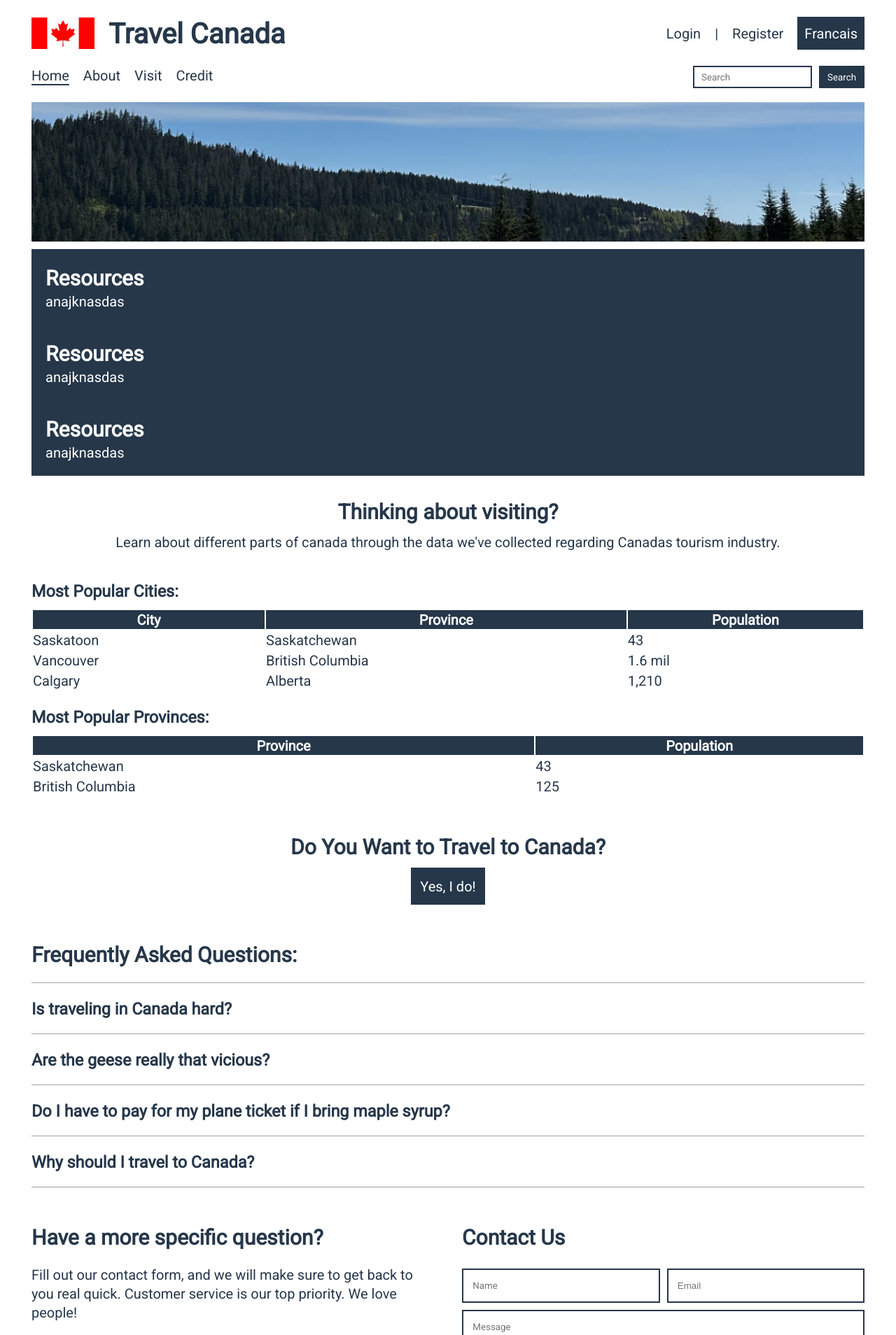
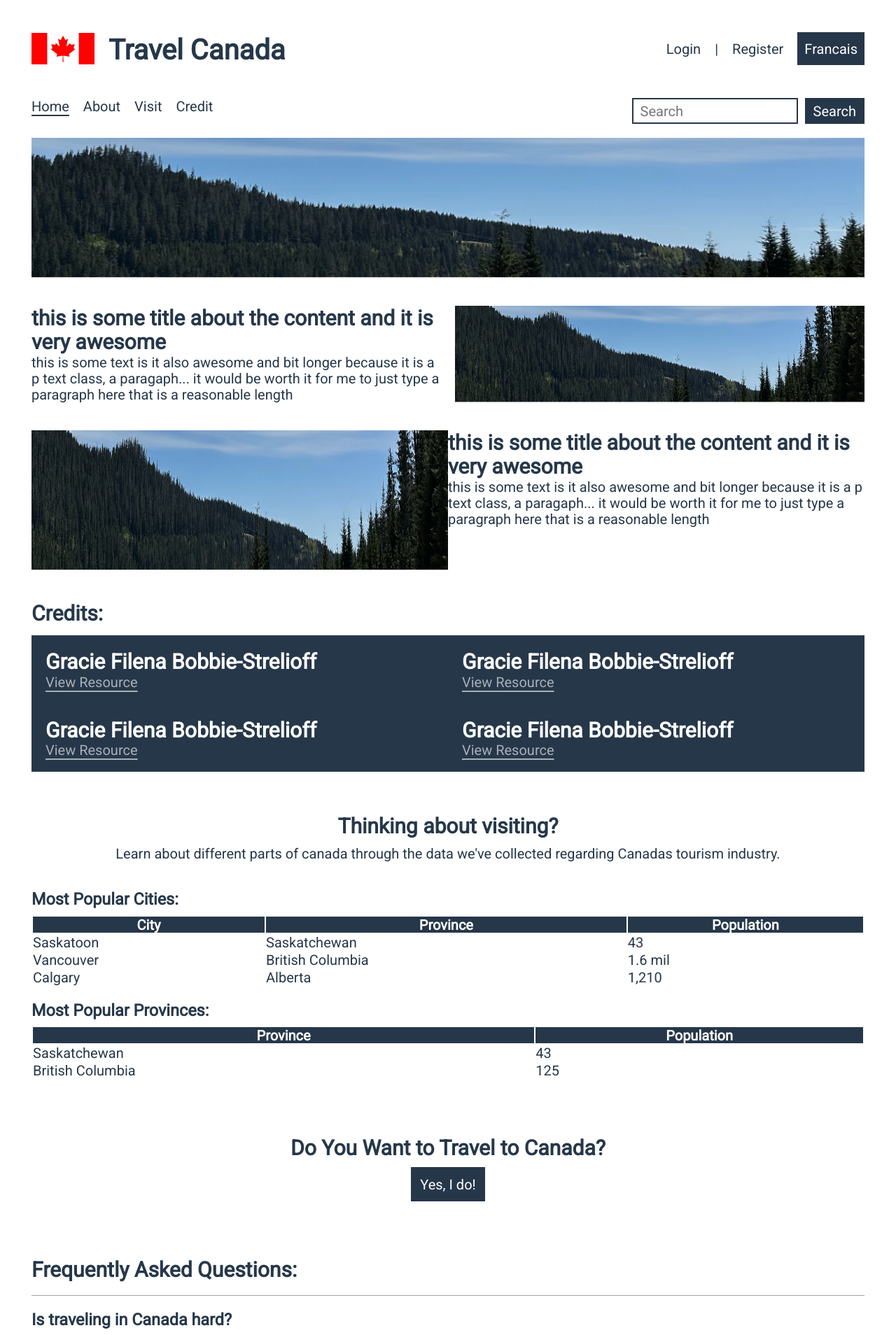
Before and after one commit to ihawp/bcit, a PHP site: page / in a window 1280 px wide. Shown: the top 1908 px of the page at 70% size. Run offline with PHP 8.4, Linux system fonts and the light colour scheme.

Commit message:
added normalize.css

```diff
--- a/web-development-1/country-page/credit.html
+++ b/web-development-1/country-page/credit.html
@@ -14,5 +14,6 @@
 -->
 <!-- https://developer.mozilla.org/en-US/docs/Glossary/Prefetch -->
 <!-- https://www.w3schools.com/cssref/pr_grid-template.php -->
+<!-- https://codepen.io/angeladelise/pen/YzXLdyq?editors=1010 -->
+<!-- https://css-tricks.com/snippets/css/complete-guide-grid/ -->
 <!-- blue color used for text and just about everything is from canada.ca -->
-<!-- https://css-tricks.com/snippets/css/complete-guide-grid/ -->
--- a/web-development-1/country-page/css/style.css
+++ b/web-development-1/country-page/css/style.css
@@ -251,7 +251,8 @@
 .flex-col-rev-sm,
 .flex-col-rev-md,
 .flex-col-rev-lg,
-.flex-col-rev-sm-nr
+.flex-col-rev-sm-nr,
+.flex-col-rev-md-nr
 {
     flex-direction: column-reverse;
 }
@@ -652,27 +653,12 @@
 /* grid */
 .grid {
     display: grid;
-    grid-template-columns: auto;
-    grid-template-rows: auto auto auto;
-    grid-template-areas:
-    "header"
-    "1 2 3";
+    grid-template-columns: 50% 50%;
 }
 .grid-item1 {
-    grid-area: header;
+    grid-column-start: 1;
+    grid-column-end: 4;
 }
-.grid-item2 {
-    grid-area: 1;
-}
-.grid-item3 {
-    grid-area: 2;
-}
-.grid-item4 {
-    grid-area: 3;
-}
-/*
-make grid items, read documentsation
- */
 
 #mobile-nav {
     z-index: 999;
@@ -682,17 +668,11 @@
     top: 0;
     left: 0;
     font-size: 1.25rem;
-    box-sizing: border-box;
 }
 
 /* overflow */
 .overflow-auto {
     overflow: auto;
-}
-
-
-.border-box {
-    box-sizing: border-box;
 }
 
 #mobile-nav a {
@@ -730,6 +710,8 @@
 
 #hero {
     height: 200px;
+    box-sizing: border-box;
+    overflow: hidden;
 }
 #hero-image {
     object-fit: cover;
@@ -805,7 +787,7 @@
     .flex-row-md {
         flex-direction: column;
     }
-    .flex-col-md {
+    .flex-col-md, .flex-col-rev-md-nr {
         flex-direction: row;
     }
     .flex-row-rev-md {
--- a/web-development-1/country-page/index.html
+++ b/web-development-1/country-page/index.html
@@ -8,6 +8,7 @@
   <link media="(min-width: 580px)" rel="preload" href="media/bg.webp" as="image">
   <link media="(max-width: 580px)" rel="preload" href="media/bg-mobile.webp" as="image">
   <link rel="preload" href="fonts/roboto-variablefont_wdthwght-webfont.woff2" as="font" type="font/ttf" crossorigin="anonymous">
+  <link rel="preload stylesheet" href="css/normalize.css" as="style" type="text/css">
   <link rel="preload stylesheet" href="css/style.css" as="style" type="text/css">
   <link rel="icon" as="image" href="media/shooting-star.webp" type="image/x-icon">
 
@@ -133,24 +134,52 @@
     </div>
   </header>
 
-  <main class="flex flex-col gap-half">
+  <main class="flex flex-col gap-2">
     <section id="hero">
-      <img id="hero-image" src="" draggable="false" alt="Cypress Mountain, West Vancouver, BC" title="Cypress Mountain, West Vancouver, BC" height="200" width="100%">
+      <img id="hero-image" src="" draggable="false" alt="Cypress Mountain, West Vancouver, BC" title="Cypress Mountain, West Vancouver, BC" height="200" width="100%" class="w-full">
+    </section>
+
+    <section class="flex flex-col-rev-md-nr gap-1">
+      <div class="w-100-m-50">
+        <h2>this is some title about the content and it is very awesome</h2>
+        <p>this is some text is it also awesome and bit longer because it is a p text class, a paragaph... it would be worth it for me to just type a paragraph here that is a reasonable length</p>
+      </div>
+      <div class="w-100-m-50">
+        <img src="media/bg.webp" alt="" width="100%" height="100%">
+      </div>
+    </section>
+    <section class="flex flex-col-rev-md">
+      <div class="w-100-m-50">
+        <h2>this is some title about the content and it is very awesome</h2>
+        <p>this is some text is it also awesome and bit longer because it is a p text class, a paragaph... it would be worth it for me to just type a paragraph here that is a reasonable length</p>
+      </div>
+      <div class="w-100-m-50">
+        <img src="media/bg.webp" alt="" width="100%" height="200">
+      </div>
     </section>
 
     <section class="grid">
       <!-- create baseline paragraph content section -->
-      <div class="w-full p-1 inverted border-box grid-item2">
-        <h2>Resources</h2>
-        <p>anajknasdas</p>
+      <h2 class="grid-item1 mb-half">Credits:</h2>
+      <div>
+        <div class="p-1 inverted">
+          <h2>Gracie Filena Bobbie-Strelioff</h2>
+          <a href="" title="" aria-label="" class="c-4 active">View Resource</a>
+        </div>
+        <div class="p-1 inverted">
+          <h2>Gracie Filena Bobbie-Strelioff</h2>
+          <a href="" title="" aria-label="" class="c-4 active">View Resource</a>
+        </div>
       </div>
-      <div class="w-full p-1 inverted border-box grid-item3">
-        <h2>Resources</h2>
-        <p>anajknasdas</p>
-      </div>
-      <div class="w-full p-1 inverted border-box grid-item4">
-        <h2>Resources</h2>
-        <p>anajknasdas</p>
+      <div>
+        <div class="p-1 inverted">
+          <h2>Gracie Filena Bobbie-Strelioff</h2>
+          <a href="" title="" aria-label="" class="c-4 active">View Resource</a>
+        </div>
+        <div class="p-1 inverted">
+          <h2>Gracie Filena Bobbie-Strelioff</h2>
+          <a href="" title="" aria-label="" class="c-4 active">View Resource</a>
+        </div>
       </div>
     </section>
     <section class="flex flex-col gap-1">
```
Also changed, not shown: web-development-1/country-page/css/normalize.css (added).
